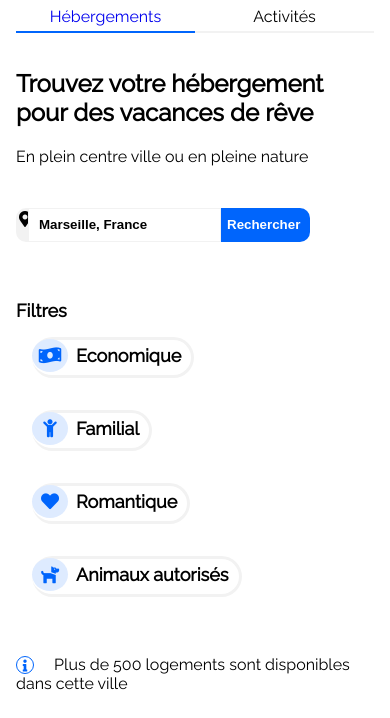
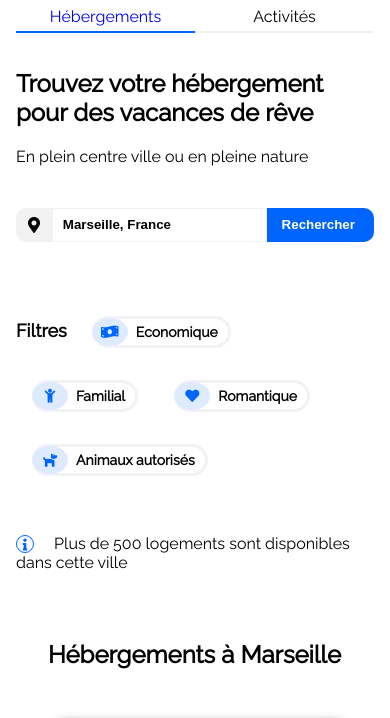
Before and after one commit to BaptisteFran/kerstern.github.io, a plain HTML site: page index.html in a window 390 px wide. Shown: the part 83-801 px from the top of the page. Drawn offline with Linux system fonts and the light colour scheme.

Commit message:
CSS Terminé
Version bureau et responsive terminée

```diff
--- a/css/min-style.css
+++ b/css/min-style.css
@@ -90,7 +90,7 @@ body {
 
 #map-marker {
   /* icone barre recherche */
-  grid-column: 1/2;
+  grid-column: 1;
 }
 
 #recherche {
@@ -105,15 +105,14 @@ body {
 }
 
 .filtres {
-  display: flex;
-  flex-direction: row;
+  display:flex;
+  flex-direction: column;
   list-style: none;
   padding-top: 2rem;
 }
 
 .filtres ul {
-  display:flex;
-  flex-direction: column;
+  display:inline-block;
 }
 
 #filtre-span {
@@ -129,17 +128,22 @@ body {
   margin-right: 0.5rem;
   background-color: #deebff;
   border-radius: 100%;
+  text-align: center;
 }
 
 .filtres ul li span i {
-  height: 24px;
+  height: fit-content;
   width: 24px;
 }
 
 .filtres ul li {
-  font-size:18px;
+  display: inline-block;
+  text-align: left;
   width:fit-content;
   height:fit-content;
+  border-left-style: none;
+  margin: 1rem;
+  font-size: 14px;
 }
 
 .main {
@@ -211,16 +215,19 @@ body {
   display: flex;
   flex-direction: column;
   justify-content: center;
+  margin: auto;
 }
 
 .right-activites {
   display: flex;
   flex-direction: column;
   justify-content: center;
+  margin: auto;
 }
 
 .activites .right article {
   width: 100%;
+  max-width: 356px;
   height: 225px;
   border-radius: 20px;
   background: white;
@@ -233,6 +240,7 @@ body {
 
 .activites .left article {
   width: 100%;
+  max-width: 356px;
   height: 225px;
   border-radius: 20px;
   background: white;
--- a/css/style.css
+++ b/css/style.css
@@ -65,7 +65,7 @@ a.disabled {
 .search-bar {
   grid-row: 2;
   display: inline-grid;
-  grid-template-columns: repeat(10, 1fr);
+  grid-template-columns: 10% 60% 30%;
   grid-template-rows: 34px;
   max-width: 500px;
   border-radius: 10px;
@@ -77,8 +77,8 @@ a.disabled {
   padding: 25%;
   text-align: center;
   border-radius: 10px 0 0 10px;
-  grid-column: 1/2;
-  grid-row: 1;
+  grid-column: 1;
+
 }
 
 #recherche {
@@ -87,7 +87,6 @@ a.disabled {
   padding-left: 10px;
   border: none;
   grid-column: 2;
-  grid-row: 1;
   font-weight: bold;
   border: 1px solid #f2f2f2;
 }
@@ -99,7 +98,6 @@ a.disabled {
   border: none;
   border-radius: 0 10px 10px 0;
   grid-column: 3;
-  grid-row: 1;
   font-weight: bold;
   padding-right: 10px;
 }
```
